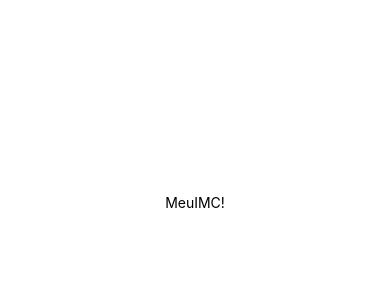
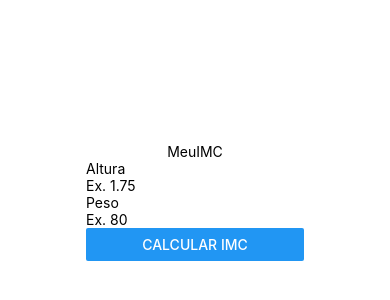
Before and after one commit to diasrafael1/meuIMC-app, a React Native app: screen / in a window 390 px wide. Shown: the part 220-520 px from the top of the page. Built offline with nearby package versions, Linux system fonts and the light colour scheme.

Commit message:
feat: adicionando os principais componentes

```diff
--- a/App.tsx
+++ b/App.tsx
@@ -1,11 +1,12 @@
-import { StatusBar } from "expo-status-bar";
-import { StyleSheet, Text, View } from "react-native";
+import { StyleSheet, View } from "react-native";
+import Form from "./src/components/Form";
+import Title from "./src/components/Title";
 
 export default function App() {
   return (
     <View style={styles.container}>
-      <Text>MeuIMC!</Text>
-      <StatusBar style="auto" />
+      <Title />
+      <Form />
     </View>
   );
 }
```
